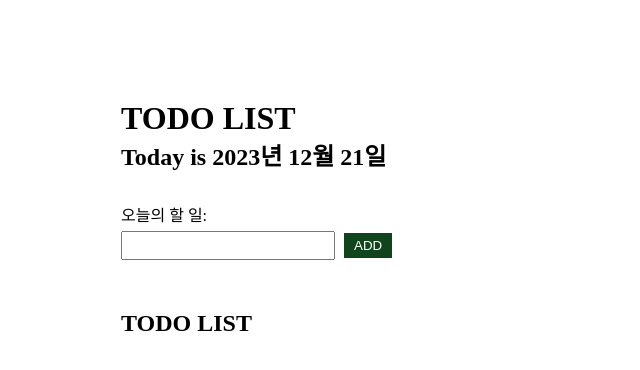
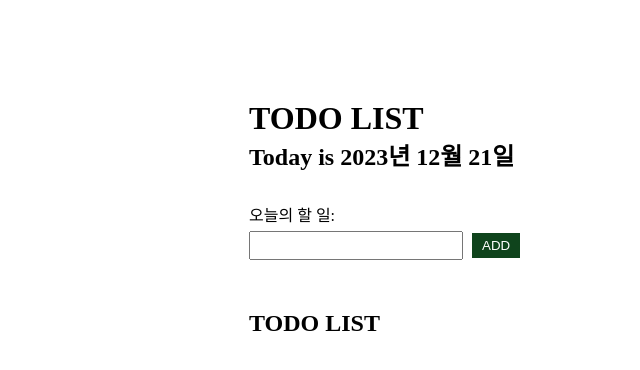
Before and after one commit to ETi0n/Goorm, a plain HTML site: page Todo/index.html in a window 1280 px wide. Shown: the whole page, without its empty margins (135-775 px from the left). Drawn offline with Linux system fonts and the light colour scheme.

Commit message:
Update general.css

```diff
--- a/Todo/styles/general.css
+++ b/Todo/styles/general.css
@@ -4,7 +4,7 @@
 }
 
 body {
-    margin: 0 20%;
+    margin: 0 30%;
     min-width: 400px;
     min-height: 100vh;
     display: flex;
```
